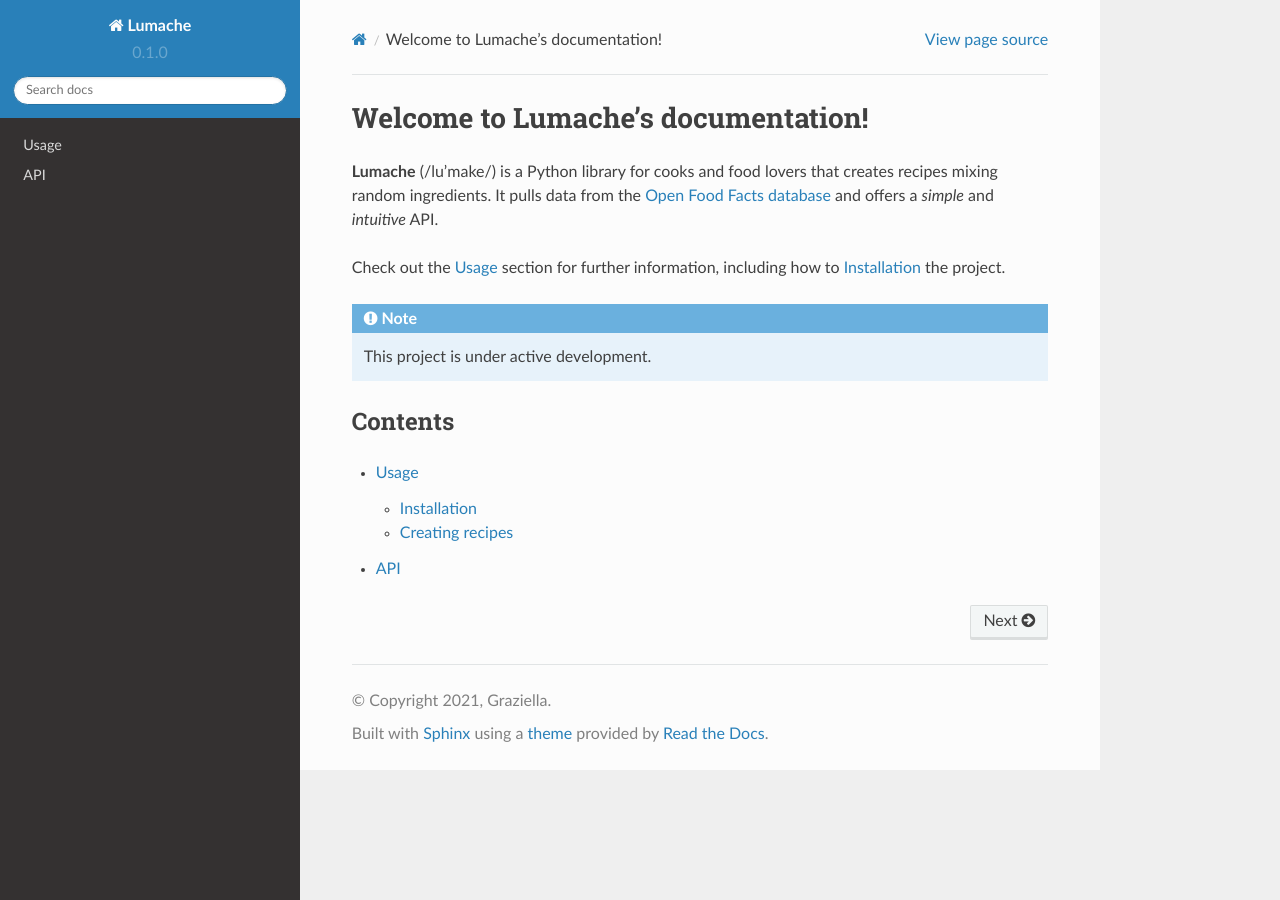
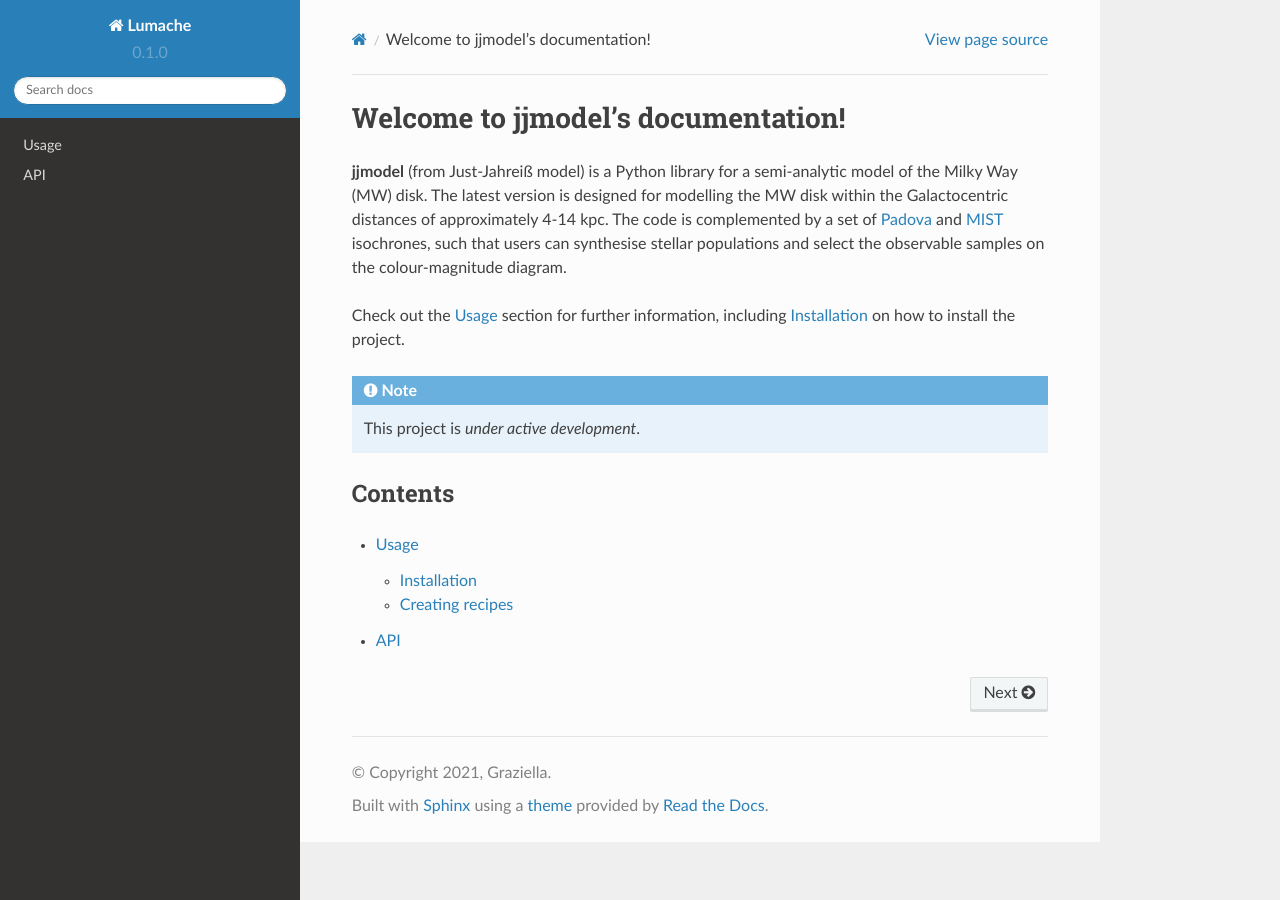
Before and after one commit to askenja/jjmodel, a Sphinx documentation site: the page built from docs/source/index.rst, in a window 1280 px wide. Built offline with Sphinx 7.4.7 and the Read the Docs theme 2.0.0, drawn with Linux system fonts in a browser that asks for light colours.

Commit message:
Update index.rst

```diff
--- a/docs/source/index.rst
+++ b/docs/source/index.rst
@@ -1,22 +1,22 @@
-Welcome to Lumache's documentation!
+Welcome to jjmodel's documentation!
 ===================================
 
-**Lumache** (/lu'make/) is a Python library for cooks and food lovers
-that creates recipes mixing random ingredients.
-It pulls data from the `Open Food Facts database <https://world.openfoodfacts.org/>`_
-and offers a *simple* and *intuitive* API.
+**jjmodel** (from Just-Jahreiß model) is a Python library for a semi-analytic model of the Milky Way (MW) disk. The latest version is designed
+for modelling the MW disk within the Galactocentric distances of approximately 4-14 kpc.
+The code is complemented by a set of `Padova <http://stev.oapd.inaf.it/cgi-bin/cmd>`_ and `MIST <https://waps.cfa.harvard.edu/MIST/>`_ isochrones,
+such that users can synthesise stellar populations and select the observable samples on the colour-magnitude diagram.
 
-Check out the :doc:`usage` section for further information, including
-how to :ref:`installation` the project.
+Check out the :doc:`usage` section for further information, including :ref:`installation` on how to install the project.
 
 .. note::
 
-   This project is under active development.
+   This project is *under active development*.
 
 Contents
 --------
 
 .. toctree::
 
+
    usage
    api
```
